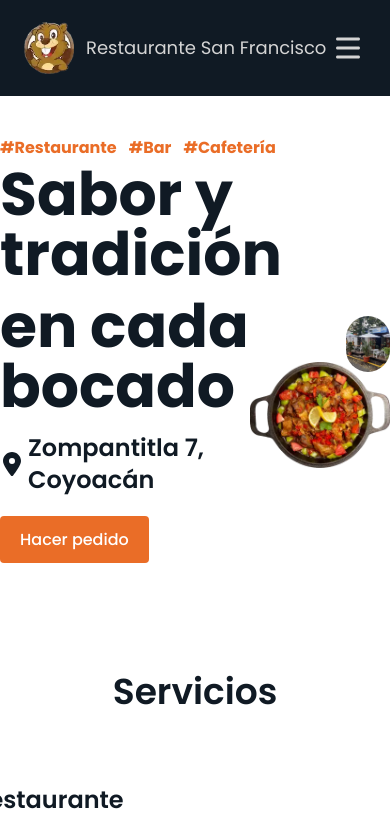
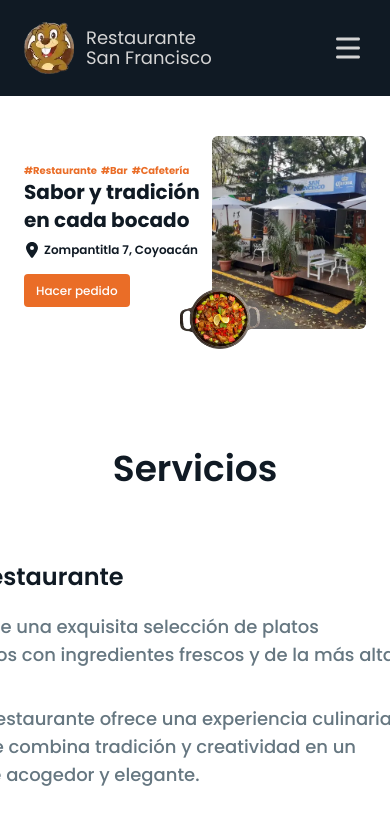
Before and after one commit to tobiajras/restaurante-sanfrancisco, a Next.js app: page / in a window 390 px wide. Shown: the top 839 px of the page. Built offline with nearby package versions, Linux system fonts and the light colour scheme.

Commit message:
home mobile test

```diff
--- a/src/app/inicio/InicioSection.jsx
+++ b/src/app/inicio/InicioSection.jsx
@@ -5,28 +5,28 @@ import React from 'react';
 const HomeSection = () => {
   return (
     <section id='inicioSection'>
-      <div className='flex items-center gap-16 mt-10 mb-20 md:mt-20 md:mb-40'>
+      <div className='flex items-center gap-3 sm:gap-8 md:gap-16 mt-10 mb-20 md:mt-20 md:mb-40 mx-6 sm:mx-8 md:mx-10'>
         <article>
-          <div className='flex gap-3 font-bold text-color-primary'>
+          <div className='flex gap-1 sm:gap-2 md:gap-3 font-bold text-color-primary text-[10px] sm:text-sm md:text-base'>
             <span>#Restaurante</span>
             <span>#Bar</span>
             <span>#Cafetería</span>
           </div>
-          <div className='flex flex-col gap-3 text-6xl font-bold mt-1 text-color-secondary'>
+          <div className='flex flex-col text-nowrap md:gap-3 text-xl lg:text-6xl font-bold sm:mt-1 text-color-secondary'>
             <h2>Sabor y tradición</h2>
             <h2>en cada bocado</h2>
           </div>
-          <div className='flex gap-1 items-center  mt-4'>
+          <div className='flex gap-1 items-center mt-2 sm:mt-4'>
             <span>
-              <LocationIcon className='w-6 h-6 text-color-secondary' />
+              <LocationIcon className='w-4 h-4 sm:w-5 sm:h-5 md:w-6 md:h-6 text-color-secondary' />
             </span>
-            <h3 className='text-2xl font-semibold text-color-secondary'>
+            <h3 className='text-xs md:text-2xl font-semibold text-color-secondary'>
               Zompantitla 7, Coyoacán
             </h3>
           </div>
-          <div className='mt-8'>
+          <div className='mt-5 sm:mt-8'>
             <a
-              className='bg-color-primary hover:bg-color-primary-dark transition-colors py-3 px-5 text-color-title-light font-medium rounded'
+              className='bg-color-primary hover:bg-color-primary-dark transition-colors text-xs sm:text-sm md:text-base py-2 sm:py-3 px-3 sm:px-5 text-color-title-light font-medium rounded'
               href='https://www.rappi.com.mx/restaurantes/1923249852-san-francisco-coyoacan'
               target='_blank'
               rel='noopener noreferrer'
@@ -39,15 +39,16 @@ const HomeSection = () => {
           <div>
             <Image
               priority
-              className='rounded-3xl'
+              className='rounded-md md:rounded-xl lg:rounded-3xl'
               src='/assets/local-image.webp'
               width={400}
               height={500}
               alt='imagen de inicio'
             />
           </div>
-          <div className='absolute -bottom-24 -left-24'>
+          <div className='absolute -bottom-5 -left-8 sm:-bottom-24 sm:-left-24'>
             <Image
+              className='w-20'
               priority
               src='/assets/home-plate.webp'
               width={298}
--- a/src/app/ubicacion/UbicacionSection.jsx
+++ b/src/app/ubicacion/UbicacionSection.jsx
@@ -10,9 +10,8 @@ const UbicacionSection = () => {
             src='https://www.google.com/maps/embed?pb=!1m18!1m12!1m3!1d3764.5675292890123!2d-99.16764979999999!3d19.344563800000003!2m3!1f0!2f0!3f0!3m2!1i1024!2i768!4f13.1!3m3!1m2!1s0x85d1ffddf5b25d83%3A0xcfc9334b5ff99051!2sRestaurante%20y%20Cafeter%C3%ADa%20San%20Francisco%20Coyoac%C3%A1n!5e0!3m2!1ses!2sar!4v1717079309892!5m2!1ses!2sar'
             width='600'
             height='450'
-            allowfullscreen=''
             loading='lazy'
-            referrerpolicy='no-referrer-when-downgrade'
+            referrerPolicy='no-referrer-when-downgrade'
           ></iframe>
         </article>
       </div>
--- a/src/components/Footer.jsx
+++ b/src/components/Footer.jsx
@@ -22,9 +22,10 @@ const Footer = () => {
                   width={60}
                   height={60}
                 />
-                <span className='font-medium text-color-title-light'>
-                  Restaurante San Francisco
-                </span>
+                <div className='flex flex-col font-medium text-color-title-light leading-5 text-lg'>
+                  <span className=''>Restaurante</span>
+                  <span className=''>San Francisco</span>
+                </div>
               </div>
               <p className='text-sm mt-3 max-w-96 text-color-text-light'>
                 Con más de 20 años de experiencia, nos dedicamos con pasión a
@@ -76,7 +77,7 @@ const Footer = () => {
                       to='serviciosSection'
                       spy={true}
                       smooth={true}
-                      offset={-96}
+                      offset={-192}
                       duration={500}
                       className=' hover:text-color-title-light transition-colors cursor-pointer'
                     >
@@ -88,7 +89,7 @@ const Footer = () => {
                       to='testimonionsSection'
                       spy={true}
                       smooth={true}
-                      offset={-96}
+                      offset={-192}
                       duration={500}
                       className=' hover:text-color-title-light transition-colors cursor-pointer'
                     >
@@ -100,7 +101,7 @@ const Footer = () => {
                       to='nosotrosSection'
                       spy={true}
                       smooth={true}
-                      offset={-96}
+                      offset={-192}
                       duration={500}
                       className=' hover:text-color-title-light transition-colors cursor-pointer'
                     >
@@ -112,7 +113,7 @@ const Footer = () => {
                       to='ubicacionSection'
                       spy={true}
                       smooth={true}
-                      offset={-96}
+                      offset={-192}
                       duration={500}
                       className=' hover:text-color-title-light transition-colors cursor-pointer'
                     >
--- a/src/components/Navbar.jsx
+++ b/src/components/Navbar.jsx
@@ -46,7 +46,10 @@ const Navbar = () => {
             height={50}
             alt='logo restaurante'
           />
-          <span>Restaurante San Francisco</span>
+          <div className='flex flex-col'>
+            <span className='leading-5'>Restaurante</span>
+            <span className='leading-5'>San Francisco</span>
+          </div>
         </Link>
         <nav
           className={`${
@@ -149,7 +152,7 @@ const Navbar = () => {
                 to='serviciosSection'
                 spy={true}
                 smooth={true}
-                offset={-96}
+                offset={-192}
                 duration={500}
                 className='cursor-pointer text-color-text-light hover:text-color-title-light transition-colors block'
               >
@@ -161,7 +164,7 @@ const Navbar = () => {
                 to='testimoniosSection'
                 spy={true}
                 smooth={true}
-                offset={-96}
+                offset={-192}
                 duration={500}
                 className='cursor-pointer text-color-text-light hover:text-color-title-light transition-colors block'
               >
@@ -173,7 +176,7 @@ const Navbar = () => {
                 to='nosotrosSection'
                 spy={true}
                 smooth={true}
-                offset={-96}
+                offset={-192}
                 duration={500}
                 className='cursor-pointer text-color-text-light hover:text-color-title-light transition-colors block'
               >
@@ -185,7 +188,7 @@ const Navbar = () => {
                 to='ubicacionSection'
                 spy={true}
                 smooth={true}
-                offset={-96}
+                offset={-192}
                 duration={500}
                 className='cursor-pointer text-color-text-light hover:text-color-title-light transition-colors block'
               >
```
